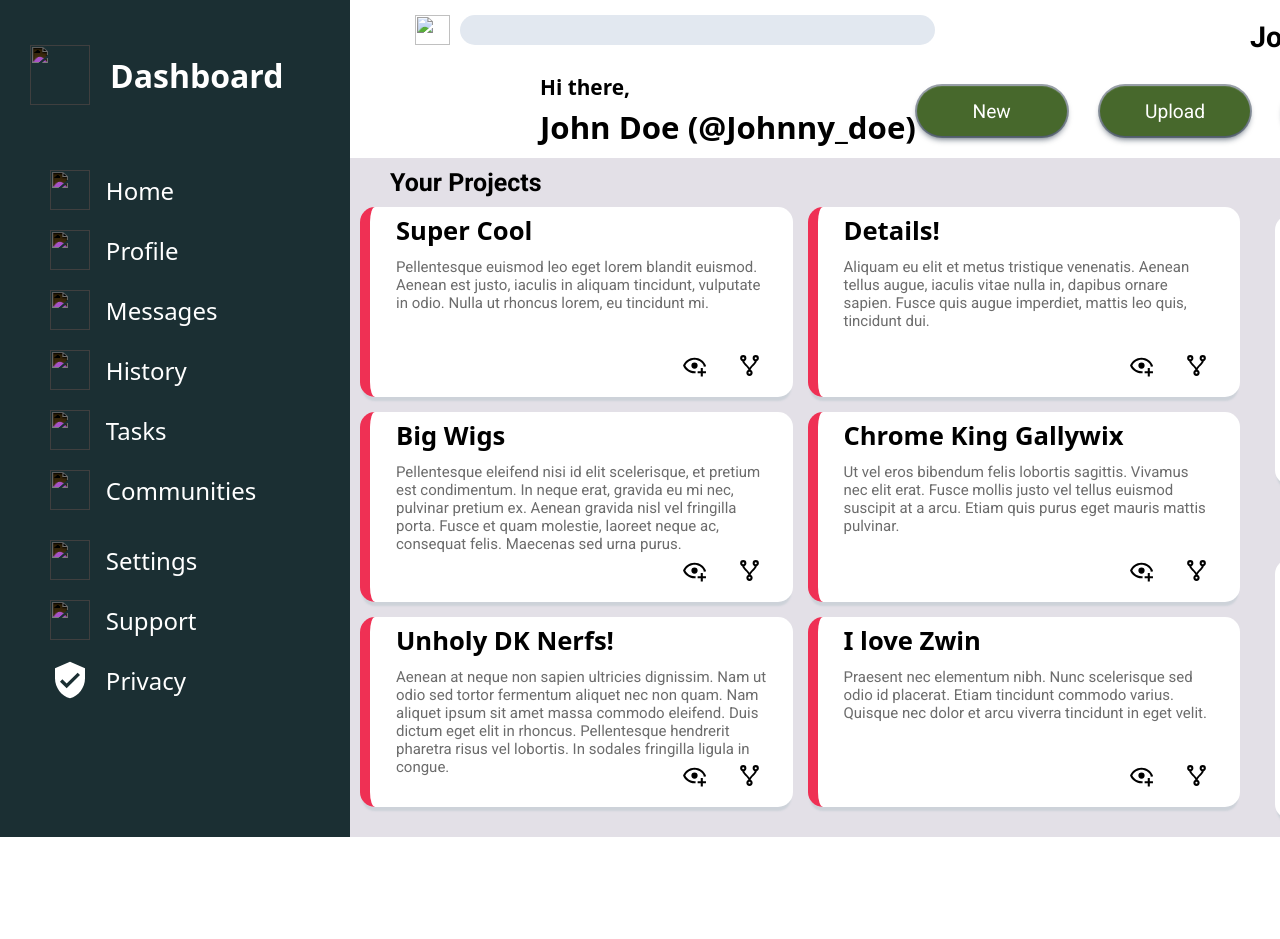
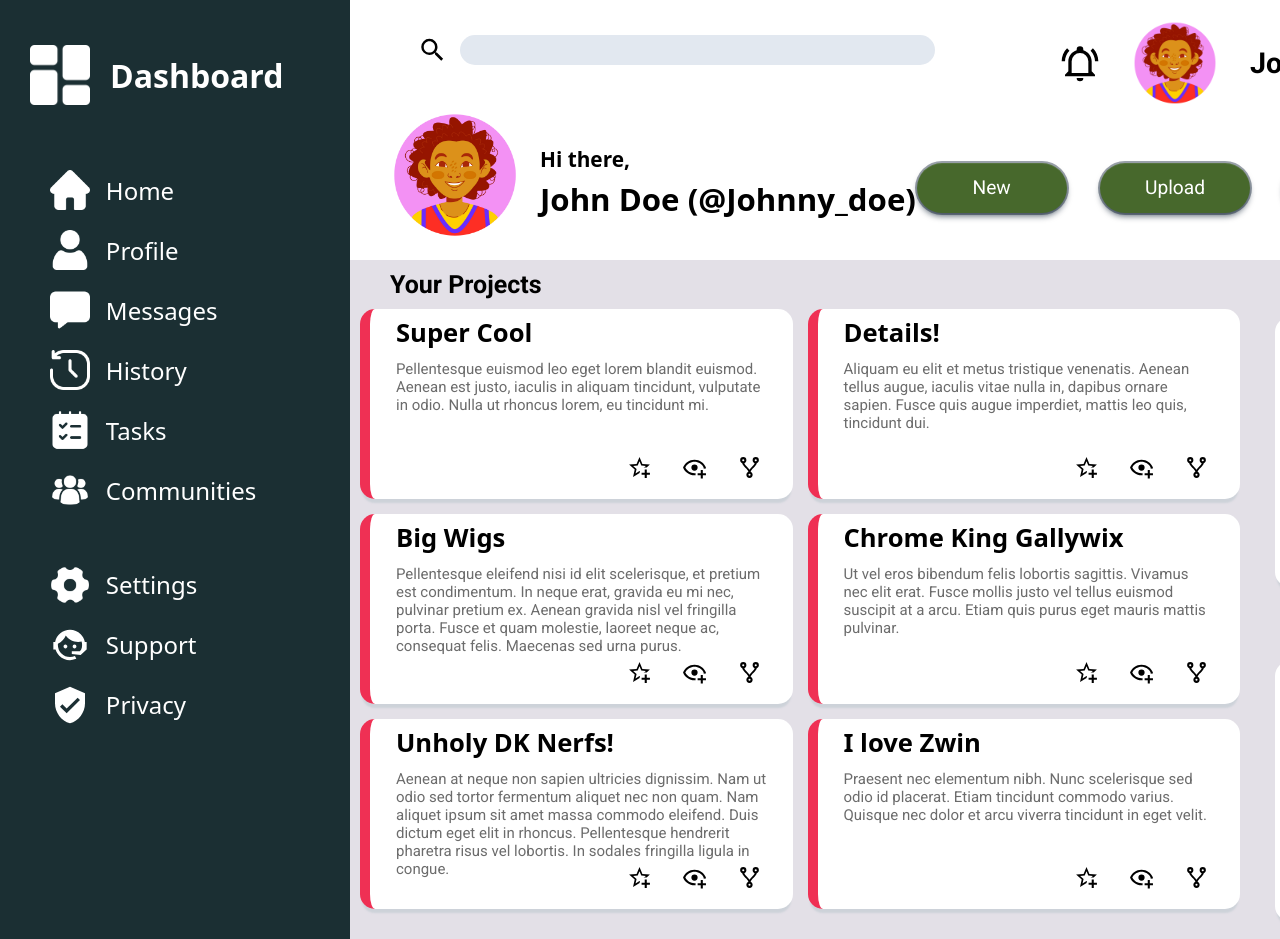
Before and after one commit to undergroundr97/ruby-dash-board, a plain HTML site: page index.html in a window 1280 px wide. Shown: the top 939 px of the page. Before the commit the page ends 837 px from the top, so only its background shows below. Drawn offline with Linux system fonts and the light colour scheme; the site is published under a folder, as on GitHub Pages, so addresses that start at the root find nothing.

Commit message:
fixing images path

```diff
--- a/index.html
+++ b/index.html
@@ -10,26 +10,26 @@
     <div class="container">
         <div class="sidebar">
             <div class="dash-title colorchange">
-                <img src="/imgs/dashboard (1).png" alt="" class="dash-icon">
+                <img src="imgs/dashboard (1).png" alt="" class="dash-icon">
                 <h1>Dashboard</h1>
             </div>
             <div class="upper-list">
                     <ul>
-                    <li class="colorchange"><img src="/imgs/home.png" alt="" class="dash-upper">
+                    <li class="colorchange"><img src="imgs/home.png" alt="" class="dash-upper">
                        <p>Home</p>
                     </li>
                     <li class="colorchange">
-                        <img src="/imgs/user.png" alt="" class="dash-upper"><p>Profile</p></li>
-                    <li class="colorchange"> <img src="/imgs/message.png" alt="" class="dash-upper"><p>Messages</p></li>
-                    <li class="colorchange"> <img src="/imgs/history.png" alt="" class="dash-upper"><p>History</p></li>
-                    <li class="colorchange"> <img src="/imgs/checklist (1).png" alt="" class="dash-upper"><p>Tasks</p></li>
-                    <li class="colorchange"> <img src="/imgs/group.png" alt="" class="dash-upper"><p>Communities</p></li>
+                        <img src="imgs/user.png" alt="" class="dash-upper"><p>Profile</p></li>
+                    <li class="colorchange"> <img src="imgs/message.png" alt="" class="dash-upper"><p>Messages</p></li>
+                    <li class="colorchange"> <img src="imgs/history.png" alt="" class="dash-upper"><p>History</p></li>
+                    <li class="colorchange"> <img src="imgs/checklist (1).png" alt="" class="dash-upper"><p>Tasks</p></li>
+                    <li class="colorchange"> <img src="imgs/group.png" alt="" class="dash-upper"><p>Communities</p></li>
                     </ul>
             </div>
             <div class="lower-list">
                 <ul>
-                    <li class="colorchange"> <img src="/imgs/setting.png" alt="" class="dash-upper"><p>Settings</p></li>
-                <li class="colorchange"> <img src="/imgs/face-agent.svg" alt="" class="dash-upper"><p>Support</p></li>
+                    <li class="colorchange"> <img src="imgs/setting.png" alt="" class="dash-upper"><p>Settings</p></li>
+                <li class="colorchange"> <img src="imgs/face-agent.svg" alt="" class="dash-upper"><p>Support</p></li>
                 <li class="colorchange"> <img src="imgs/shield-check.svg" alt="" class="dash-upper"><div class="text-text">
                     <p>Privacy</p>
                 </div></li>
@@ -39,12 +39,12 @@
         <div class="header">
                 <div class="search-side">
                     <div class="search-bar">
-                        <img src="/imgs/magnify.svg" alt="" class="icon-mag">
+                        <img src="imgs/magnify.svg" alt="" class="icon-mag">
                         <input type="search">
                     </div>
                     <div class="user-display">
                         <div class="user-icon">
-                            <img src="/imgs/user-icon-1.png" alt="" class="user-icon-img">
+                            <img src="imgs/user-icon-1.png" alt="" class="user-icon-img">
                         </div>
                         <div class="user-name-display">
                                 <h4>Hi there,</h4>
@@ -54,8 +54,8 @@
                 </div>
                 <div class="icon-side">
                     <div class="icon-upper">
-                        <img src="/imgs/bell-ring-outline.svg" alt="" class="icon-upper-bell">
-                        <img src="/imgs/user-icon-1.png" alt=""
+                        <img src="imgs/bell-ring-outline.svg" alt="" class="icon-upper-bell">
+                        <img src="imgs/user-icon-1.png" alt=""
                         class="icon-upper-user">
                         <h3>John Doe</h3>
                     </div>
@@ -77,7 +77,7 @@
                         <p class="card-subject">Pellentesque euismod leo eget lorem blandit euismod. Aenean est justo, iaculis in aliquam tincidunt, vulputate in odio. Nulla ut rhoncus lorem, eu tincidunt mi. </p>
                     </div>
                     <div class="row-icons">
-                        <img src="/imgs/star-plus-outline.svg" alt="">
+                        <img src="imgs/star-plus-outline.svg" alt="">
                         <img src="imgs/eye-plus-outline.svg" alt="">
                         <img src="imgs/source-fork.svg" alt="">
                     </div>
@@ -88,7 +88,7 @@
                         <p class="card-subject">Aliquam eu elit et metus tristique venenatis. Aenean tellus augue, iaculis vitae nulla in, dapibus ornare sapien. Fusce quis augue imperdiet, mattis leo quis, tincidunt dui.</p>
                     </div>
                     <div class="row-icons">
-                        <img src="/imgs/star-plus-outline.svg" alt="">
+                        <img src="imgs/star-plus-outline.svg" alt="">
                         <img src="imgs/eye-plus-outline.svg" alt="">
                         <img src="imgs/source-fork.svg" alt="">
                     </div>
@@ -100,7 +100,7 @@
                         <p class="card-subject">Pellentesque eleifend nisi id elit scelerisque, et pretium est condimentum. In neque erat, gravida eu mi nec, pulvinar pretium ex. Aenean gravida nisl vel fringilla porta. Fusce et quam molestie, laoreet neque ac, consequat felis. Maecenas sed urna purus.</p>
                     </div>
                     <div class="row-icons">
-                        <img src="/imgs/star-plus-outline.svg" alt="">
+                        <img src="imgs/star-plus-outline.svg" alt="">
                         <img src="imgs/eye-plus-outline.svg" alt="">
                         <img src="imgs/source-fork.svg" alt="">
                     </div>
@@ -111,7 +111,7 @@
                         <p class="card-subject">Ut vel eros bibendum felis lobortis sagittis. Vivamus nec elit erat. Fusce mollis justo vel tellus euismod suscipit at a arcu. Etiam quis purus eget mauris mattis pulvinar.</p>
                     </div>
                     <div class="row-icons">
-                        <img src="/imgs/star-plus-outline.svg" alt="">
+                        <img src="imgs/star-plus-outline.svg" alt="">
                         <img src="imgs/eye-plus-outline.svg" alt="">
                         <img src="imgs/source-fork.svg" alt="">
                     </div>
@@ -122,7 +122,7 @@
                         <p class="card-subject">Aenean at neque non sapien ultricies dignissim. Nam ut odio sed tortor fermentum aliquet nec non quam. Nam aliquet ipsum sit amet massa commodo eleifend. Duis dictum eget elit in rhoncus. Pellentesque hendrerit pharetra risus vel lobortis. In sodales fringilla ligula in congue. </p>
                     </div>
                     <div class="row-icons">
-                        <img src="/imgs/star-plus-outline.svg" alt="">
+                        <img src="imgs/star-plus-outline.svg" alt="">
                         <img src="imgs/eye-plus-outline.svg" alt="">
                         <img src="imgs/source-fork.svg" alt="">
                     </div>
@@ -133,7 +133,7 @@
                         <p class="card-subject">Praesent nec elementum nibh. Nunc scelerisque sed odio id placerat. Etiam tincidunt commodo varius. Quisque nec dolor et arcu viverra tincidunt in eget velit.</p>
                     </div>
                     <div class="row-icons">
-                        <img src="/imgs/star-plus-outline.svg" alt="">
+                        <img src="imgs/star-plus-outline.svg" alt="">
                         <img src="imgs/eye-plus-outline.svg" alt="">
                         <img src="imgs/source-fork.svg" alt="">
                     </div>
@@ -154,21 +154,21 @@
                 <h2>Trending</h2>
                 <div class="announc-bottom">
                     <div class="trend-row">
-                        <img src="/imgs/user-icon-1.png" alt="">
+                        <img src="imgs/user-icon-1.png" alt="">
                         <div class="at-text">
                             <p>@Johnny_doe</p>
                             <p class="sub-text">Super Cool Project</p>
                         </div>
                     </div>
                     <div class="trend-row">
-                        <img src="/imgs/user-icon-2.png" alt="">
+                        <img src="imgs/user-icon-2.png" alt="">
                         <div class="at-text">
                             <p>@MartaZuski</p>
                             <p class="sub-text">World Wide Web</p>
                         </div>
                     </div>
                     <div class="trend-row">
-                        <img src="/imgs/user-icon-3.png" alt="">
+                        <img src="imgs/user-icon-3.png" alt="">
                         <div class="at-text">
                             <p>@Cristian_Donavan</p>
                             <p class="sub-text">Lorem Ipsum Maker</p>
```
